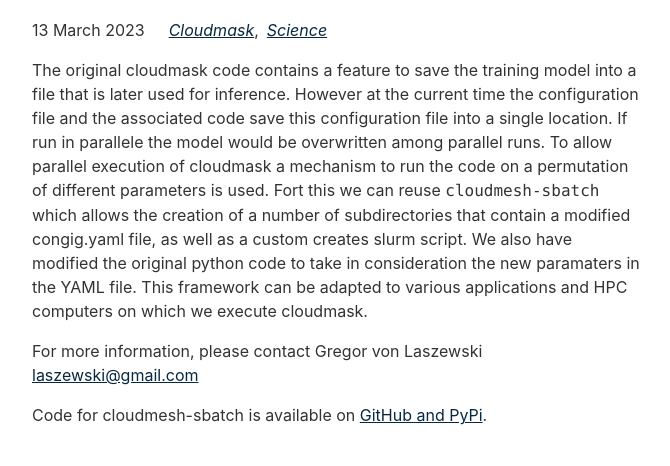
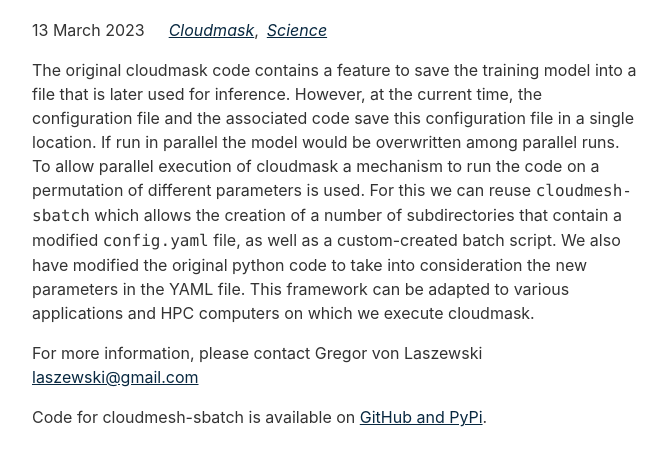
Before and after one commit to mlcommons-science/blog, an Eleventy site: page content/blog/cloudmask-1.md in a window 1280 px wide. Shown: the part 154-620 px from the top of the page, without its empty margins (304-974 px from the left). Built offline with nearby package versions, Linux system fonts and the light colour scheme; Eleventy itself is replaced by a stand-in of ours; files that its build step writes are made by us from their sources.

Commit message:
spelling

```diff
--- a/content/blog/cloudmask-1.md
+++ b/content/blog/cloudmask-1.md
@@ -8,23 +8,23 @@
   - science
 ---
 
-The original cloudmask code contains a feature to save the training model into
-a file that is later used for inference. However at the current time
-the configuration file and the associated code save this configuration
-file into a single location. If run in parallele the model would be
-overwritten among parallel runs. To allow parallel execution of
-cloudmask a mechanism to run the code on a permutation of different
-parameters is used. Fort this we can reuse `cloudmesh-sbatch` which
+The original cloudmask code contains a feature to save the training
+model into a file that is later used for inference. However, at the
+current time, the configuration file and the associated code save this
+configuration file in a single location. If run in parallel the model
+would be overwritten among parallel runs. To allow parallel execution
+of cloudmask a mechanism to run the code on a permutation of different
+parameters is used. For this we can reuse `cloudmesh-sbatch` which
 allows the creation of a number of subdirectories that contain a
-modified congig.yaml file, as well as a custom creates slurm
-script. We also have modified the original python code to take in
-consideration the new paramaters in the YAML file.
-This framework can be adapted to various applications and HPC
-computers on which we execute cloudmask.
-
+modified `config.yaml` file, as well as a custom-created batch
+script. We also have modified the original python code to take into
+consideration the new parameters in the YAML file.  This framework can
+be adapted to various applications and HPC computers on which we
+execute cloudmask.
 
 
 For more information, please contact Gregor von Laszewski
 <laszewski@gmail.com>
 
-Code for cloudmesh-sbatch is available on [GitHub and PyPi](https://pypi.org/project/cloudmesh-sbatch/).
+Code for cloudmesh-sbatch is available on
+[GitHub and PyPi](https://pypi.org/project/cloudmesh-sbatch/).
--- a/docs/feed/feed.json
+++ b/docs/feed/feed.json
@@ -14,7 +14,7 @@
 			"id": "https://mlcommons-science.netlify.app/blog/cloudmask-1/",
 			"url": "https://mlcommons-science.netlify.app/blog/cloudmask-1/",
 			"title": "Cloudmask Improvements for Parallel Executions",
-			"content_html": "<p>The original cloudmask code contains a feature to save the training model into\na file that is later used for inference. However at the current time\nthe configuration file and the associated code save this configuration\nfile into a single location. If run in parallele the model would be\noverwritten among parallel runs. To allow parallel execution of\ncloudmask a mechanism to run the code on a permutation of different\nparameters is used. Fort this we can reuse <code>cloudmesh-sbatch</code> which\nallows the creation of a number of subdirectories that contain a\nmodified congig.yaml file, as well as a custom creates slurm\nscript. We also have modified the original python code to take in\nconsideration the new paramaters in the YAML file.\nThis framework can be adapted to various applications and HPC\ncomputers on which we execute cloudmask.</p>\n<p>For more information, please contact Gregor von Laszewski\n<a href=\"mailto:laszewski@gmail.com\">laszewski@gmail.com</a></p>\n<p>Code for cloudmesh-sbatch is available on <a href=\"https://pypi.org/project/cloudmesh-sbatch/\">GitHub and PyPi</a>.</p>\n",
+			"content_html": "<p>The original cloudmask code contains a feature to save the training\nmodel into a file that is later used for inference. However, at the\ncurrent time, the configuration file and the associated code save this\nconfiguration file in a single location. If run in parallel the model\nwould be overwritten among parallel runs. To allow parallel execution\nof cloudmask a mechanism to run the code on a permutation of different\nparameters is used. For this we can reuse <code>cloudmesh-sbatch</code> which\nallows the creation of a number of subdirectories that contain a\nmodified <code>config.yaml</code> file, as well as a custom-created batch\nscript. We also have modified the original python code to take into\nconsideration the new parameters in the YAML file.  This framework can\nbe adapted to various applications and HPC computers on which we\nexecute cloudmask.</p>\n<p>For more information, please contact Gregor von Laszewski\n<a href=\"mailto:laszewski@gmail.com\">laszewski@gmail.com</a></p>\n<p>Code for cloudmesh-sbatch is available on\n<a href=\"https://pypi.org/project/cloudmesh-sbatch/\">GitHub and PyPi</a>.</p>\n",
 			"date_published": "2023-03-13T00:00:00Z"
 		}
 
```
Also changed, not shown: docs/blog/cloudmask-1/index.html (+14 -13 lines), docs/feed/feed.xml (+14 -13 lines), 4 other files.
